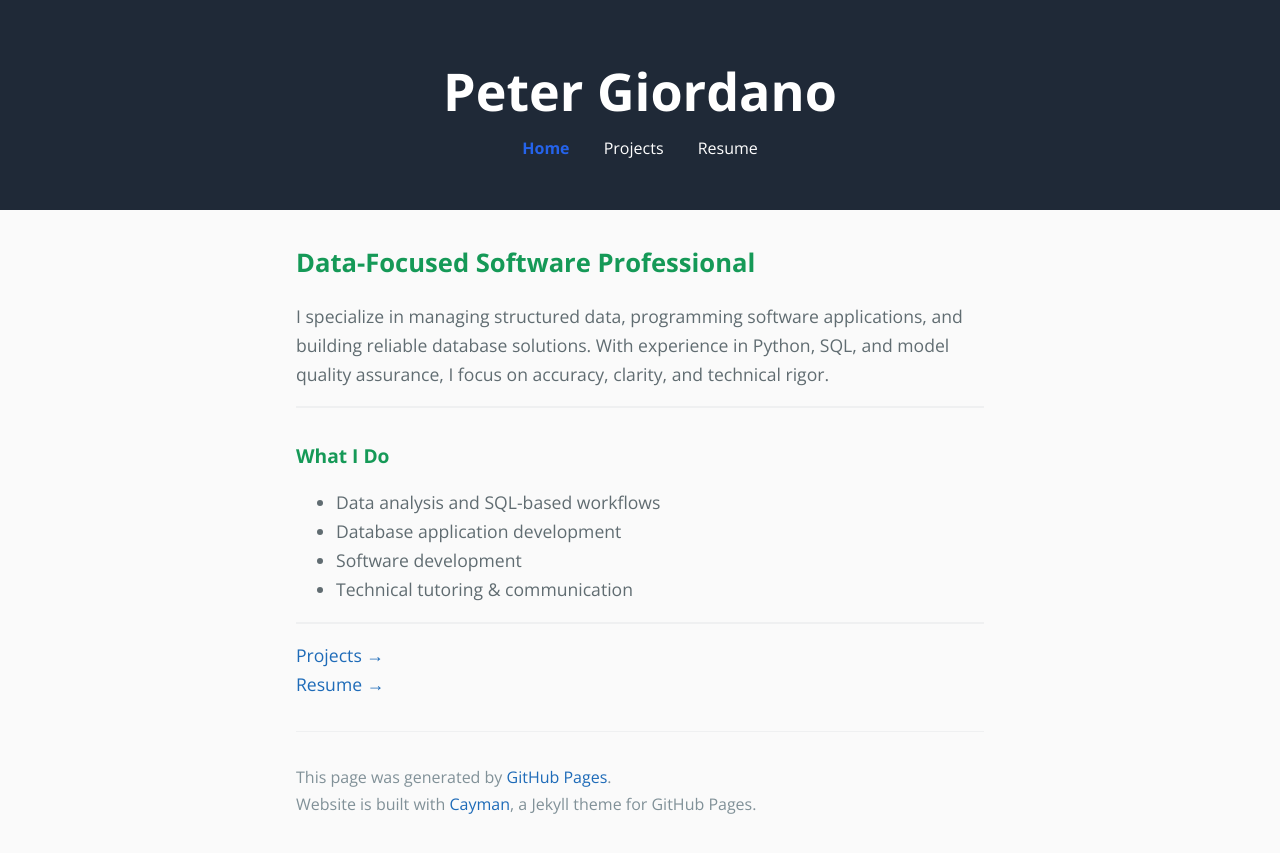
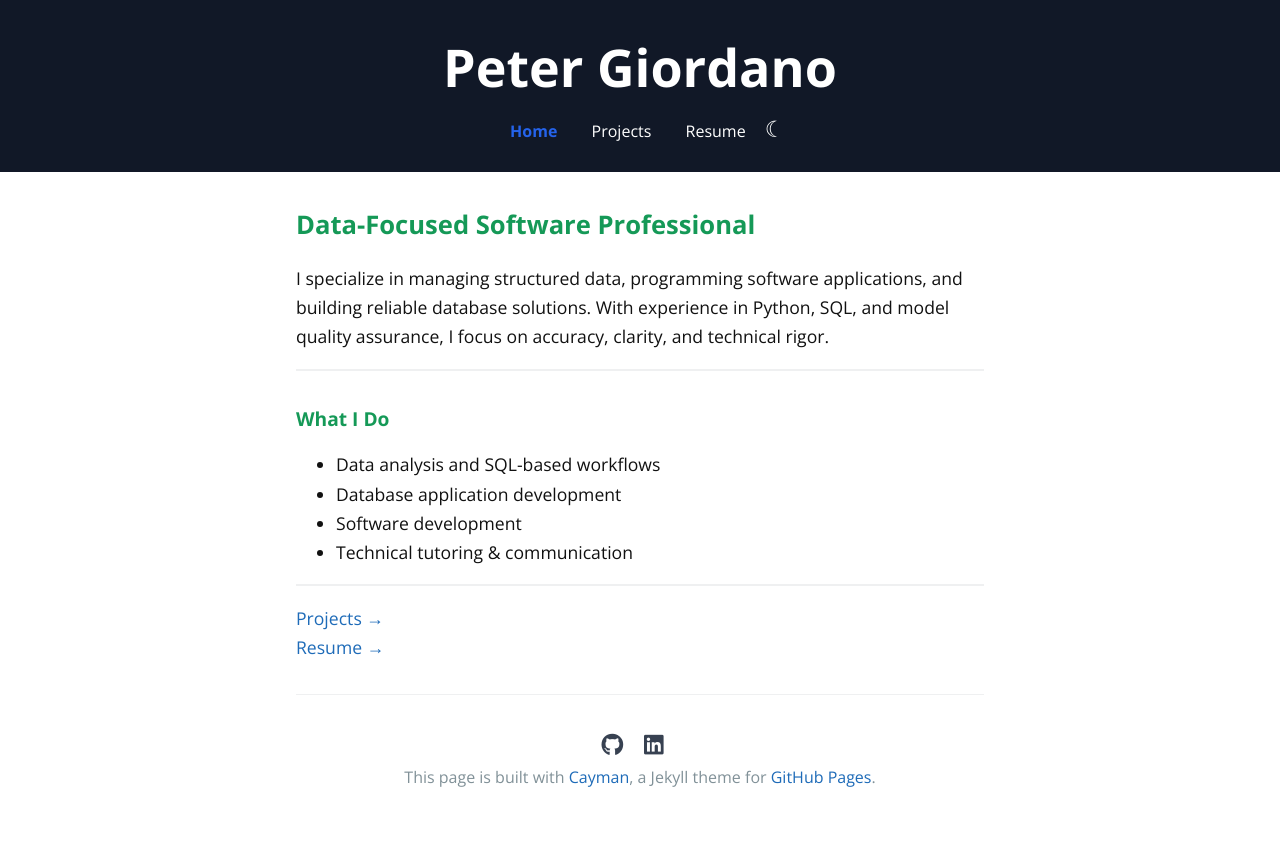
Before and after one commit to pgnj99/pgnj99.github.io, a Jekyll site: the page built from index.md, in a window 1280 px wide. Shown: the top 853 px of the page. Built offline with Jekyll 4.4.1, drawn with Linux system fonts in a browser that asks for light colours; our own code applies the rules of GitHub Pages for plain Markdown files.

Commit message:
Add social links and dark mode toggle

```diff
--- a/_layouts/default.html
+++ b/_layouts/default.html
@@ -10,8 +10,36 @@
     <meta name="theme-color" content="#157878">
     <meta name="apple-mobile-web-app-status-bar-style" content="black-translucent">
     <link rel="stylesheet" href="{{ '/assets/css/style.css?v=' | append: site.github.build_revision | relative_url }}">
+    <link rel="stylesheet" href="https://cdnjs.cloudflare.com/ajax/libs/font-awesome/6.5.0/css/all.min.css">
     {% include head-custom.html %}
   </head>
+
+  <!-- Light/Dark mode toggle -->
+  <script>
+  document.addEventListener("DOMContentLoaded", function () {
+    const toggleButton = document.getElementById("theme-toggle");
+
+    if (!toggleButton) return; // safety check
+
+    function setTheme(isDark) {
+      document.body.classList.toggle("dark", isDark);
+      toggleButton.textContent = isDark ? "☀︎" : "☾";
+      localStorage.setItem("theme", isDark ? "dark" : "light");
+    }
+
+    // Load saved theme
+    const savedTheme = localStorage.getItem("theme");
+
+    if (savedTheme) {
+      setTheme(savedTheme === "dark");
+    }
+
+    toggleButton.addEventListener("click", function () {
+      const isDark = !document.body.classList.contains("dark");
+      setTheme(isDark);
+    });
+  });
+  </script>
 
   <!-- Set up class functionality -->
   <body class="{{ page.body_class }}">
@@ -19,9 +47,6 @@
 
     <header class="page-header" role="banner">
       <h1 class="project-name">Peter Giordano</h1>
-      {% if site.github.is_project_page %}
-        <a href="{{ site.github.repository_url }}" class="btn">View on GitHub</a>
-      {% endif %}
       {% if site.show_downloads %}
         <a href="{{ site.github.zip_url }}" class="btn">Download .zip</a>
         <a href="{{ site.github.tar_url }}" class="btn">Download .tar.gz</a>
@@ -44,6 +69,10 @@
           class="{% if page.url contains '/resume' %}active{% endif %}">
           Resume
         </a>
+
+        <button id="theme-toggle" class="theme-toggle" aria-label="Toggle dark mode">
+          ☾
+        </button>
       </nav>
     </header>
 
@@ -51,10 +80,18 @@
       {{ content }}
 
       <footer class="site-footer">
+        <div class="social-links">
+          <a href="https://github.com/pgnj99" target="_blank">
+            <i class="fab fa-github"></i>
+          </a>
+          <a href="https://www.linkedin.com/in/peter-giordano-616353198/" target="_blank">
+            <i class="fab fa-linkedin"></i>
+          </a>
+        </div>
+        <div class="site-footer-credits">This page is built with <a href="https://github.com/pages-themes/cayman">Cayman</a>, a Jekyll theme for <a href="https://pages.github.com">GitHub Pages</a>.</div>
         {% if site.github.is_project_page %}
-          <span class="site-footer-owner"><a href="{{ site.github.repository_url }}">{{ site.github.repository_name }}</a> is maintained by Peter Giordano (<a href="{{ site.github.owner_url }}">{{ site.github.owner_name }}</a>).</span>
+          <div class="site-footer-button"><a href="{{ site.github.repository_url }}" class="btn">View on GitHub</a></div>
         {% endif %}
-        <span class="site-footer-credits">This page was generated by <a href="https://pages.github.com">GitHub Pages</a>.<br>Website is built with <a href="https://github.com/pages-themes/cayman">Cayman</a>, a Jekyll theme for GitHub Pages.</span>
       </footer>
     </main>
   </body>
--- a/assets/css/style.scss
+++ b/assets/css/style.scss
@@ -4,7 +4,13 @@
 @import 'jekyll-theme-cayman';
 
 
-// Site navigation
+// Header and navigation
+.page-header {
+  padding: 1.5rem 1rem !important;
+  background-image: none;
+  background-color: #111827;  // deep slate
+}
+
 .site-nav {
   margin-top: 1.5rem;
 }
@@ -65,6 +71,74 @@ nav a.active {
   margin-bottom: 10px;
 }
 
+// Footer
+
+.site-footer {
+  text-align: center;
+}
+
+.btn {
+  display: inline-block;
+  margin-bottom: 1rem;
+  color: rgba(99, 14, 14, 0.7);
+  background-color: rgba(31, 151, 27, 0.08);
+  border-color: rgba(107, 17, 224, 0.2);
+  border-style: solid;
+  border-width: 1px;
+  border-radius: 0.3rem;
+  transition: color 0.2s, background-color 0.2s, border-color 0.2s;
+}
+
+// Social links
+
+.social-links {
+  margin-top: 15px;
+}
+
+.social-links a {
+  font-size: 1.4rem;
+  margin-right: 15px;
+  color: #374151;
+}
+
+.social-links a:hover {
+  color: #2563eb;
+}
+
+// Light/Dark mode functionalty
+
+:root {
+  --bg-color: #ffffff;
+  --text-color: #111111;
+  --accent: #4f46e5;
+}
+
+body {
+  background-color: var(--bg-color);
+  color: var(--text-color);
+  transition: background-color 0.3s ease, color 0.3s ease;
+}
+
+body.dark {
+  --bg-color: #111827;
+  --text-color: #f9fafb;
+  --accent: #818cf8;
+}
+
+.theme-toggle {
+  background: none;
+  border: none;
+  font-size: 1.4rem;
+  cursor: pointer;
+  padding: 0;
+  margin-left: auto;
+  color: inherit;
+}
+
+.theme-toggle:focus {
+  outline: none;
+}
+
 // General CSS updates
 
 .main-content {
@@ -91,16 +165,6 @@ body {
   font-weight: 600;
 }
 
-.page-header {
-  padding: 3rem 2rem !important;
-  background-image: none;
-  background-color: #1f2937;  // dark slate
-}
-
-body {
-  background-color: #fafafa;
-}
-
 a {
   font-weight: 500;
 }
```
